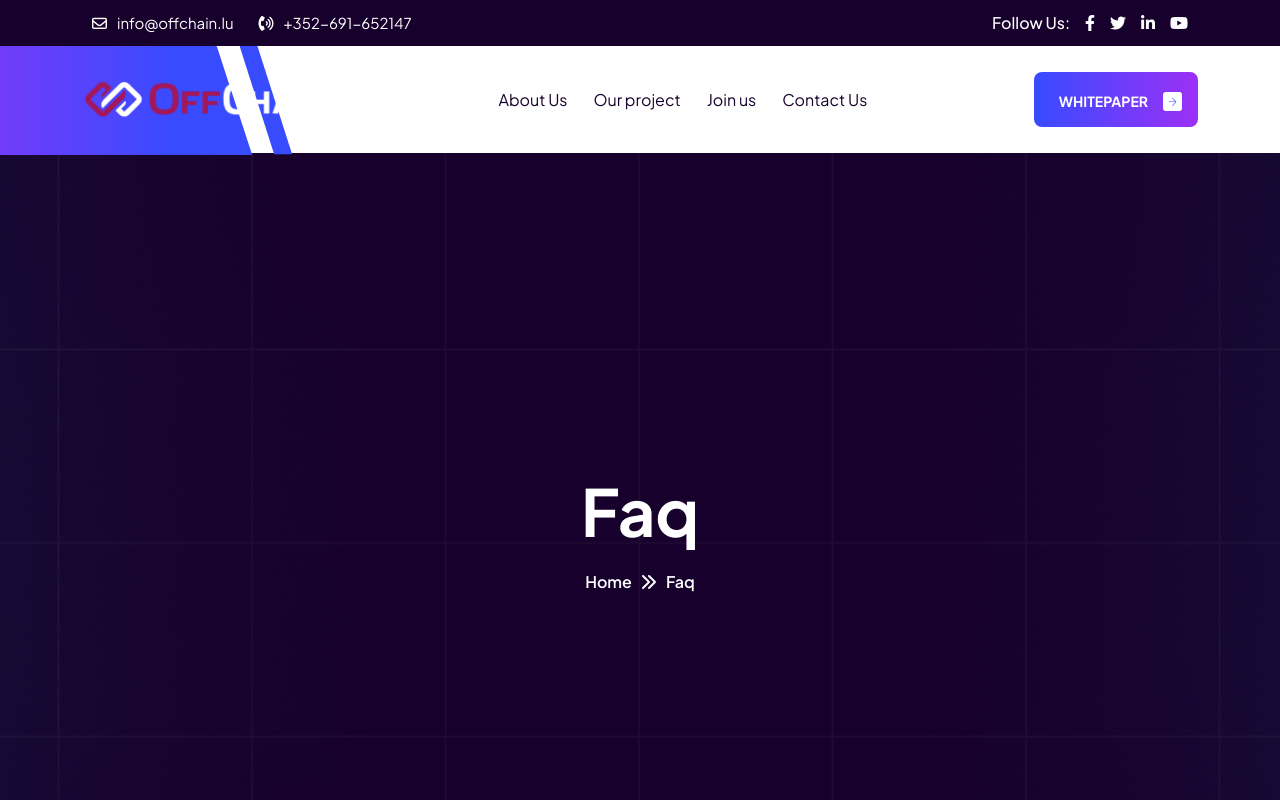
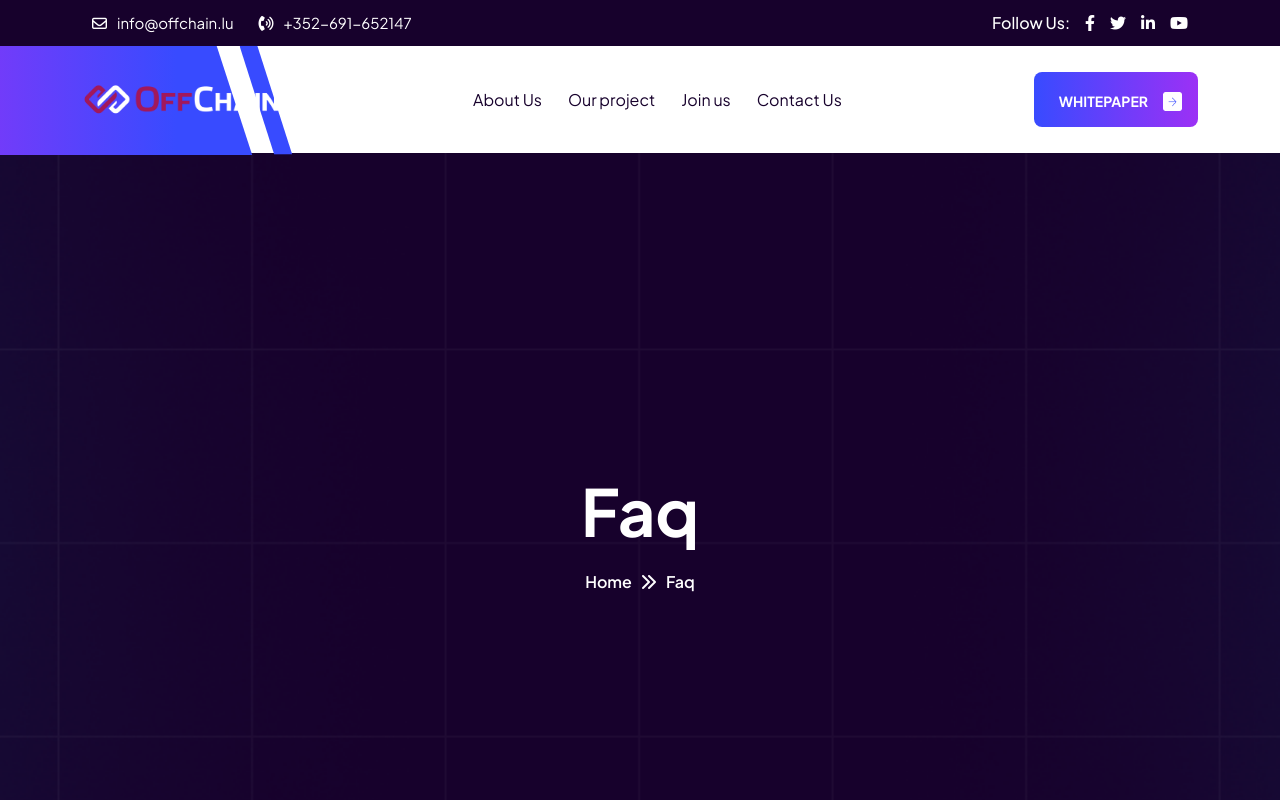
Before and after one commit to OffChainLuxembourg/OffChain.lu_website, a Next.js app: page /faq in a window 1280 px wide. Shown: the top 800 px of the page. Built offline with nearby package versions, Linux system fonts and the light colour scheme.

Commit message:
Revert "Increasing logo size landing page"
This reverts commit 96877ec81587ff868b59b949efa36ca0c54f8e11.

```diff
--- a/components/headers/Header1.jsx
+++ b/components/headers/Header1.jsx
@@ -19,8 +19,8 @@ export default function Header1() {
                   <Link scroll={false} href={`/`}>
                     <Image
                       src="/assets/img/logo-white.png"
-                      width={250}
-                      height={50}
+                      width={199}
+                      height={42}
                       alt="techo"
                     />
                   </Link>
```
